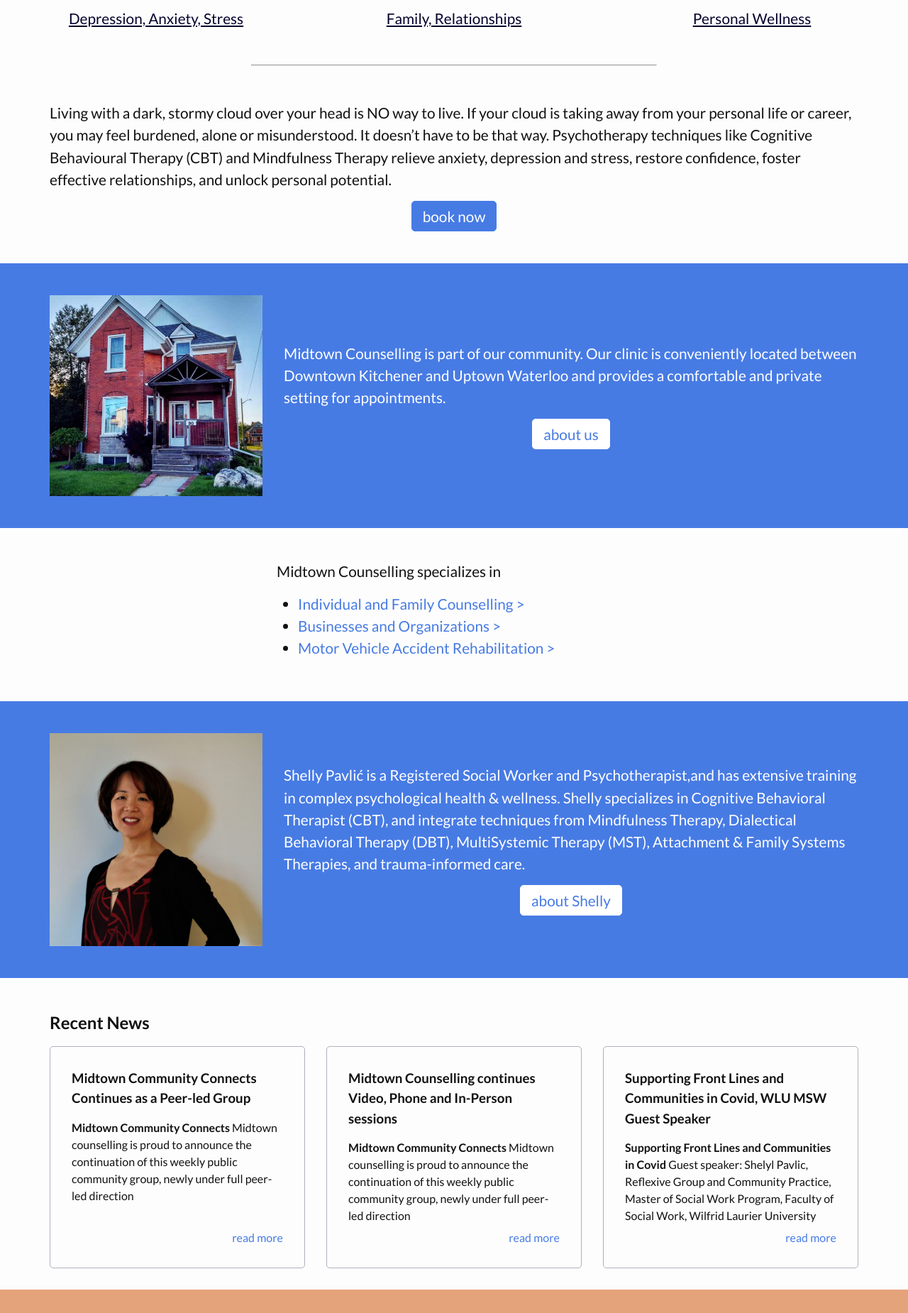
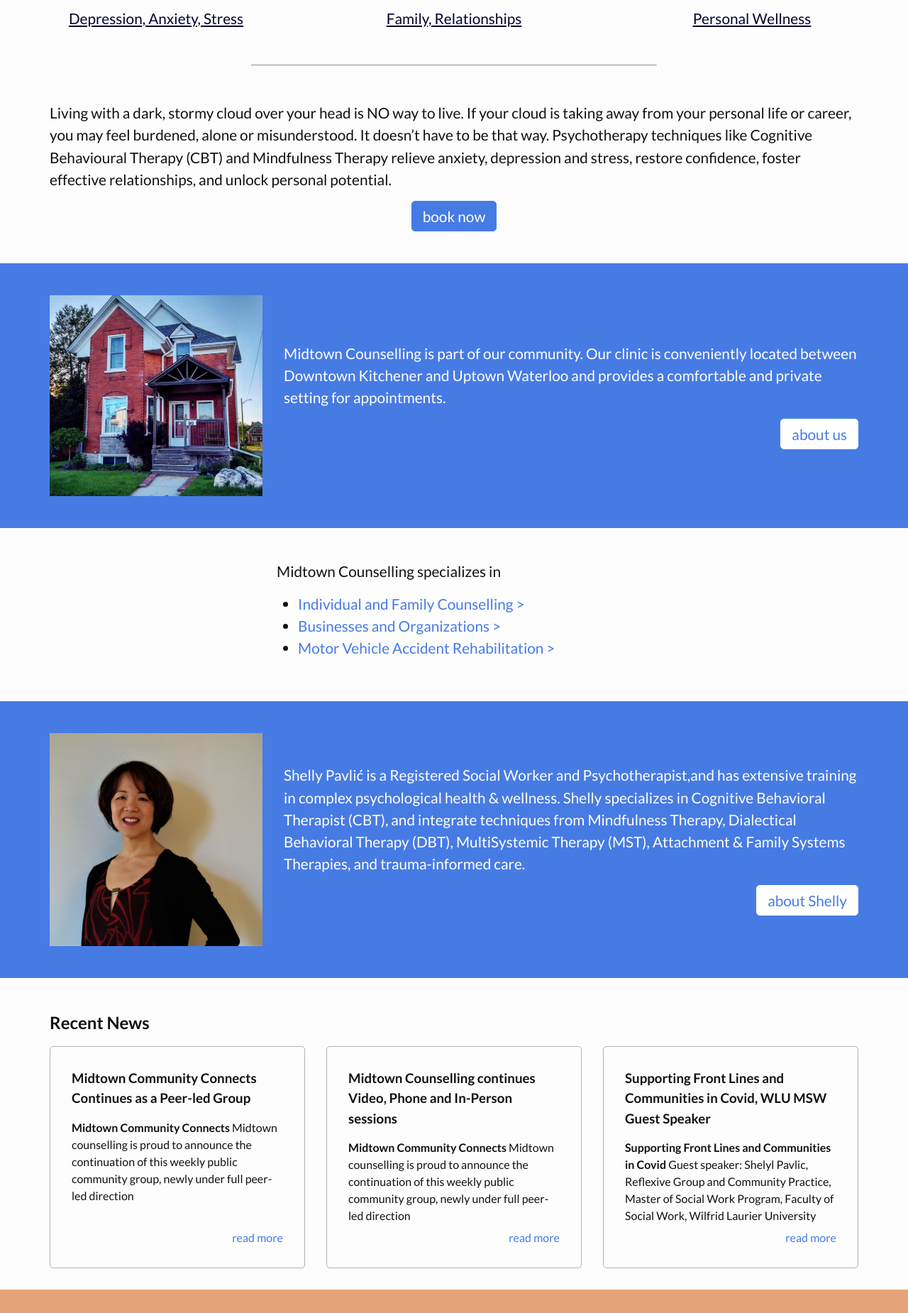
Before and after one commit to jonathanhines/midtown, a Jekyll site: the page built from index.markdown, in a window 1280 px wide. Shown: the part 800-2650 px from the top of the page at 71% size. Built offline with Jekyll 4.4.1, drawn with Linux system fonts in a browser that asks for light colours.

Commit message:
Cleaned up front page ctas

```diff
--- a/_sass/site.scss
+++ b/_sass/site.scss
@@ -228,6 +228,7 @@
             flex-direction: column;
             .callout-link {
                 margin: 0;
+                text-align: right;
             }
         }
         @include media-query($on-laptop) {
@@ -244,6 +245,9 @@
             .callout-text-right {
                 flex: 1;
                 padding-left: 0;
+                .callout-link {
+                    text-align: center;
+                }
             }
         }
     }
```
